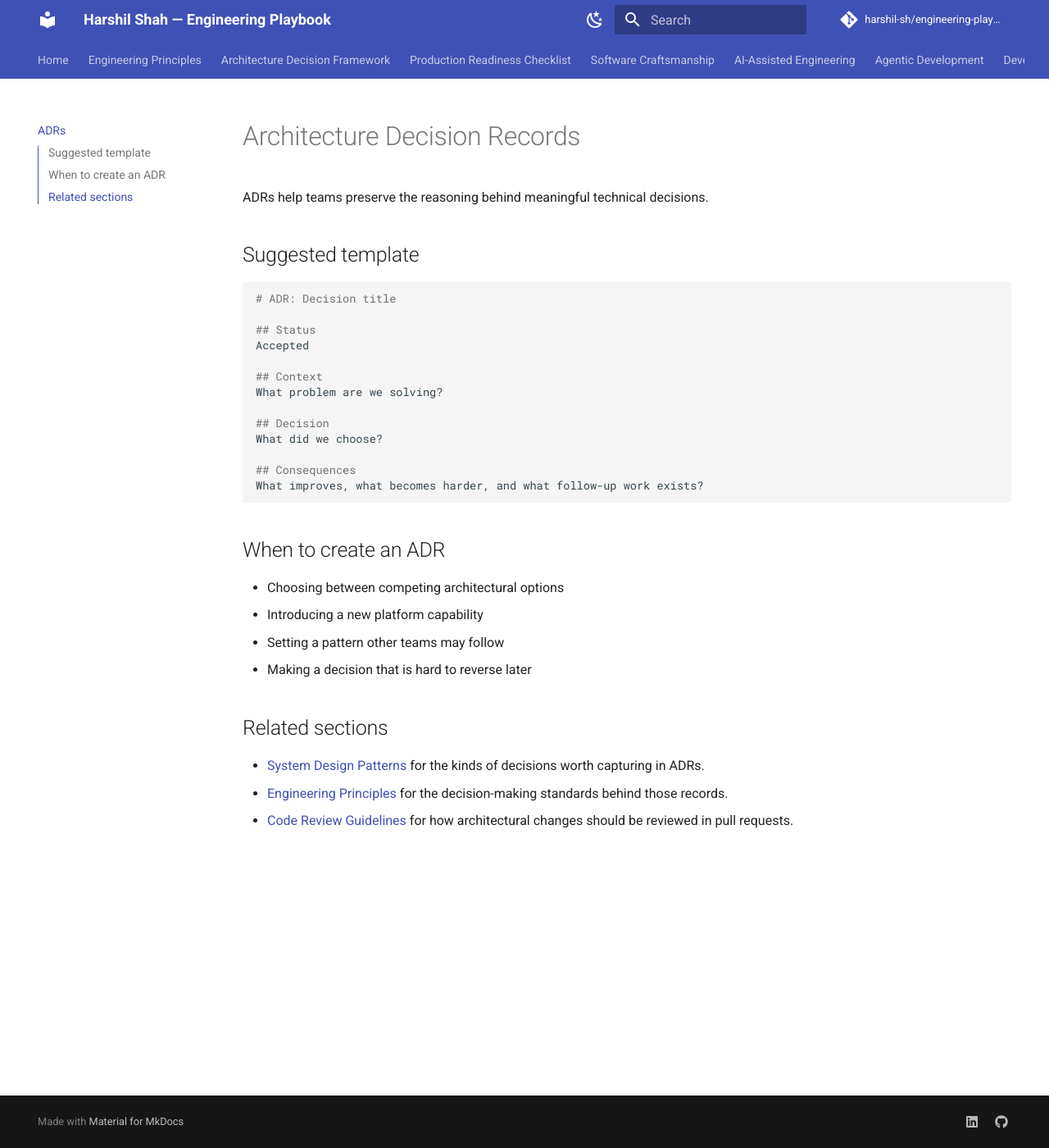
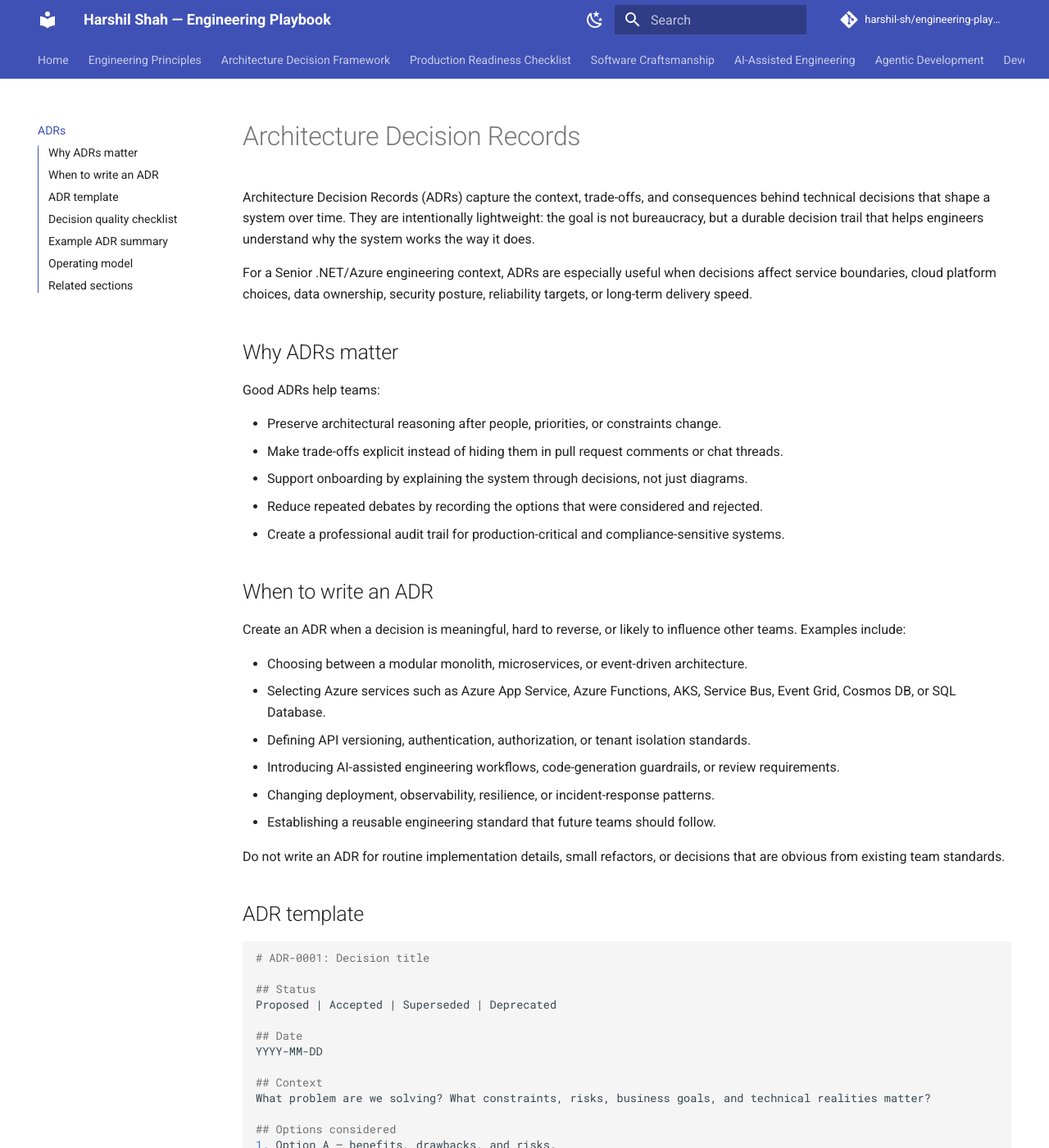
Before and after one commit to harshil-sh/engineering-playbook, an MkDocs documentation site: the page built from docs/architecture-decision-records.md, in a window 1280 px wide and 1400 px high. Shown: the whole window at 82% size. Built offline with MkDocs 1.6.1 and Material for MkDocs 9.7.7, drawn with Linux system fonts in a browser that asks for light colours; comment, search, counter and statistics services are not loaded; some of the changed text lies outside the part shown.

Commit message:
Complete task: Create docs/architecture-decision-records.md

````diff
--- a/docs/architecture-decision-records.md
+++ b/docs/architecture-decision-records.md
@@ -1,33 +1,100 @@
 # Architecture Decision Records
 
-ADRs help teams preserve the reasoning behind meaningful technical decisions.
+Architecture Decision Records (ADRs) capture the context, trade-offs, and consequences behind technical decisions that shape a system over time. They are intentionally lightweight: the goal is not bureaucracy, but a durable decision trail that helps engineers understand why the system works the way it does.
 
-## Suggested template
+For a Senior .NET/Azure engineering context, ADRs are especially useful when decisions affect service boundaries, cloud platform choices, data ownership, security posture, reliability targets, or long-term delivery speed.
+
+## Why ADRs matter
+
+Good ADRs help teams:
+
+- Preserve architectural reasoning after people, priorities, or constraints change.
+- Make trade-offs explicit instead of hiding them in pull request comments or chat threads.
+- Support onboarding by explaining the system through decisions, not just diagrams.
+- Reduce repeated debates by recording the options that were considered and rejected.
+- Create a professional audit trail for production-critical and compliance-sensitive systems.
+
+## When to write an ADR
+
+Create an ADR when a decision is meaningful, hard to reverse, or likely to influence other teams. Examples include:
+
+- Choosing between a modular monolith, microservices, or event-driven architecture.
+- Selecting Azure services such as Azure App Service, Azure Functions, AKS, Service Bus, Event Grid, Cosmos DB, or SQL Database.
+- Defining API versioning, authentication, authorization, or tenant isolation standards.
+- Introducing AI-assisted engineering workflows, code-generation guardrails, or review requirements.
+- Changing deployment, observability, resilience, or incident-response patterns.
+- Establishing a reusable engineering standard that future teams should follow.
+
+Do not write an ADR for routine implementation details, small refactors, or decisions that are obvious from existing team standards.
+
+## ADR template
 
 ```markdown
-# ADR: Decision title
+# ADR-0001: Decision title
 
 ## Status
-Accepted
+Proposed | Accepted | Superseded | Deprecated
+
+## Date
+YYYY-MM-DD
 
 ## Context
-What problem are we solving?
+What problem are we solving? What constraints, risks, business goals, and technical realities matter?
+
+## Options considered
+1. Option A — benefits, drawbacks, and risks.
+2. Option B — benefits, drawbacks, and risks.
+3. Option C — benefits, drawbacks, and risks.
 
 ## Decision
-What did we choose?
+What did we choose, and why is it the best fit for the current context?
 
 ## Consequences
-What improves, what becomes harder, and what follow-up work exists?
+What improves, what becomes harder, and what follow-up work is required?
+
+## Validation plan
+How will we confirm the decision works in production? Include observability, rollout, rollback, and success metrics where relevant.
+
+## Related links
+- Pull request:
+- Architecture diagram:
+- Production readiness checklist:
 ```
 
-## When to create an ADR
-- Choosing between competing architectural options
-- Introducing a new platform capability
-- Setting a pattern other teams may follow
-- Making a decision that is hard to reverse later
+## Decision quality checklist
+
+Before accepting an ADR, confirm that it answers these questions:
+
+- **Business alignment:** Does the decision connect to delivery goals, cost, risk, compliance, or customer outcomes?
+- **Technical trade-offs:** Are rejected options documented honestly, including why they were not chosen?
+- **Operational readiness:** Does the decision cover monitoring, deployment, resilience, security, and support ownership?
+- **Azure/.NET fit:** Does the decision match the team's platform capabilities, runtime model, and cloud operating model?
+- **Reversibility:** Does the ADR explain whether this is a one-way door or a decision that can be revisited cheaply?
+- **AI governance:** If AI-assisted tooling is involved, are review, privacy, IP, and accountability expectations explicit?
+
+## Example ADR summary
+
+| Field | Example |
+| --- | --- |
+| Decision | Use Azure Service Bus for asynchronous order processing |
+| Why | The workflow requires reliable queueing, retries, dead-letter handling, and decoupling between services |
+| Rejected | Direct synchronous API calls because they increase coupling and amplify downstream outages |
+| Consequences | Teams must define message contracts, idempotency rules, monitoring dashboards, and replay procedures |
+| Validation | Track queue depth, dead-letter count, processing latency, retry rates, and incident frequency |
+
+## Operating model
+
+ADRs work best when they are part of normal engineering flow:
+
+1. Draft the ADR before implementation when the decision is still open to challenge.
+2. Review it with the same seriousness as production code.
+3. Link the ADR from the related pull request, design document, or architecture diagram.
+4. Update the status when a decision is superseded rather than deleting historical context.
+5. Revisit accepted ADRs during incidents, migrations, and platform reviews.
 
 ## Related sections
 
-- [System Design Patterns](system-design-patterns.md) for the kinds of decisions worth capturing in ADRs.
-- [Engineering Principles](engineering-principles.md) for the decision-making standards behind those records.
-- [Code Review Guidelines](code-review-guidelines.md) for how architectural changes should be reviewed in pull requests.
+- [Architecture Decision Framework](architecture-decision-framework.md) for structured decision-making criteria.
+- [System Design](system-design.md) for architecture patterns and trade-off analysis.
+- [Production Readiness Checklist](production-readiness-checklist.md) for operational validation before release.
+- [Code Review Guide](code-review-guide.md) for reviewing architecture-impacting pull requests.
````
Also changed, not shown: docs-internal/Engineering_Playbook_TASKS.md (+1 -1 lines).
